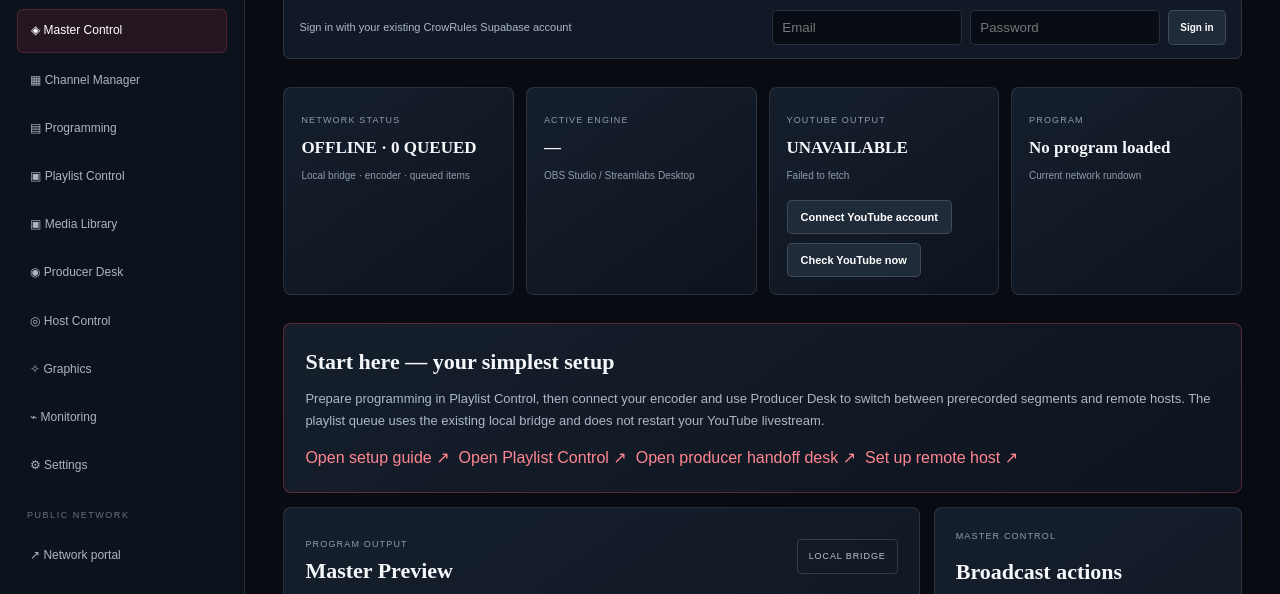
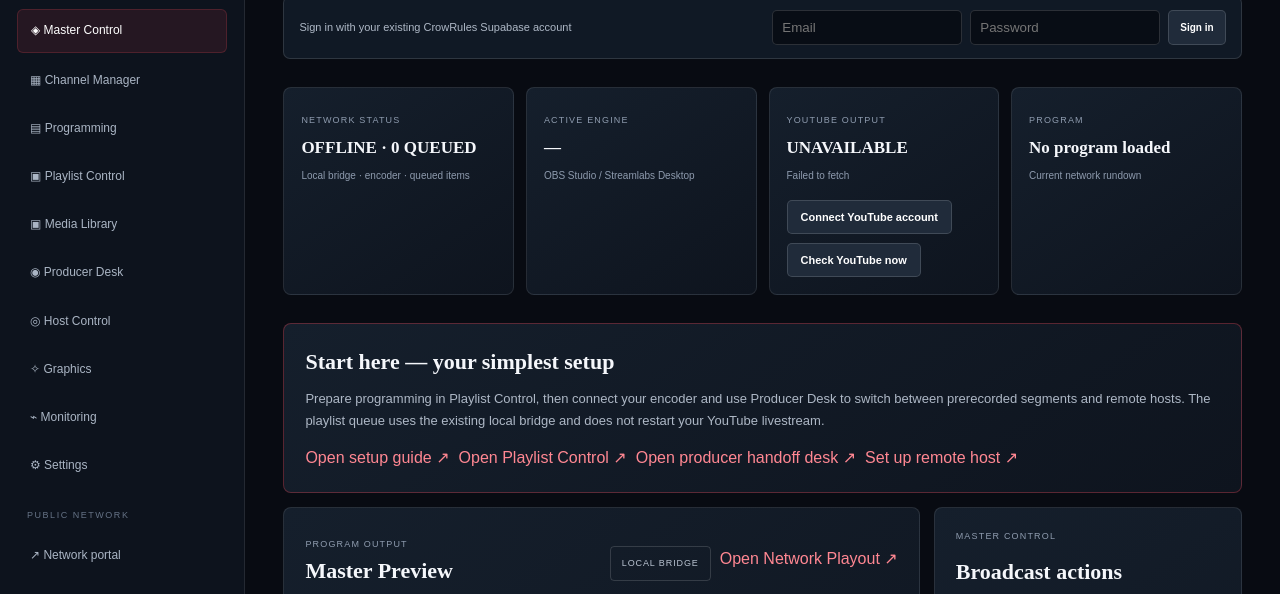
Before and after one commit to crowrulesentertainment-oss/tacomanights, a plain HTML site: page studio/index.html in a window 1280 px wide. Shown: the part 135-729 px from the top of the page. Drawn offline with nearby package versions, Linux system fonts and the light colour scheme; no server answers.

Commit message:
Add direct Network Playout launch link

```diff
--- a/studio/index.html
+++ b/studio/index.html
@@ -33,7 +33,7 @@
 <article><small>PROGRAM</small><strong id="active-program">No program loaded</strong><span>Current network rundown</span></article>
 </section>
 <section class="studio-panel quick-start"><h2>Start here — your simplest setup</h2><p>Prepare programming in Playlist Control, then connect your encoder and use Producer Desk to switch between prerecorded segments and remote hosts. The playlist queue uses the existing local bridge and does not restart your YouTube livestream.</p><div class="row-actions"><a href="settings.html">Open setup guide ↗</a><a href="playlist.html">Open Playlist Control ↗</a><a href="producer.html">Open producer handoff desk ↗</a><a href="hosts.html">Set up remote host ↗</a></div></section><section class="control-grid">
-<article class="studio-panel"><div class="panel-head"><div><small>PROGRAM OUTPUT</small><h2>Master Preview</h2></div><span class="badge-neutral">LOCAL BRIDGE</span></div>
+<article class="studio-panel"><div class="panel-head"><div><small>PROGRAM OUTPUT</small><h2>Master Preview</h2></div><div class="row-actions"><span class="badge-neutral">LOCAL BRIDGE</span><a href="http://127.0.0.1:8787/playout" target="_blank" rel="noopener">Open Network Playout ↗</a></div></div>
 <div class="monitor"><img id="master-preview-image" alt="Live OBS program preview" hidden><div class="monitor-overlay" id="master-preview-placeholder"><span>TN / NETWORK OUTPUT</span><strong id="monitor-message">AWAITING BRIDGE</strong><small id="monitor-preview-detail">Connect OBS to display a live local program preview. YouTube transmission is verified separately.</small></div><span class="preview-scene-label" id="preview-scene-label" hidden></span></div>
 <div class="monitor-actions"><button type="button" data-command="scene:Network Main">Network Main</button><button type="button" data-command="scene:Standby">Standby Slate</button><button type="button" data-command="record:start">Start Recording</button><button type="button" data-command="record:stop">Stop Recording</button></div></article>
 <article class="studio-panel quick-panel"><small>MASTER CONTROL</small><h2>Broadcast actions</h2>
```
